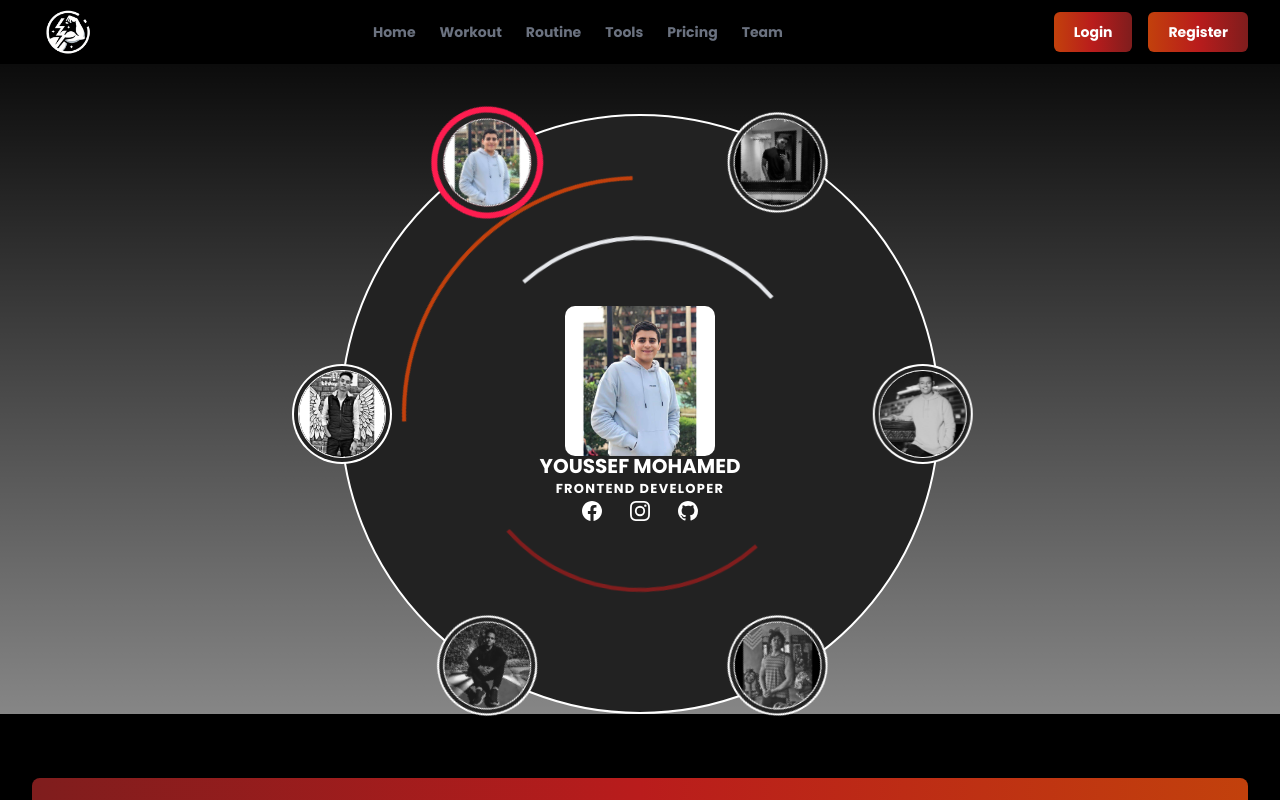
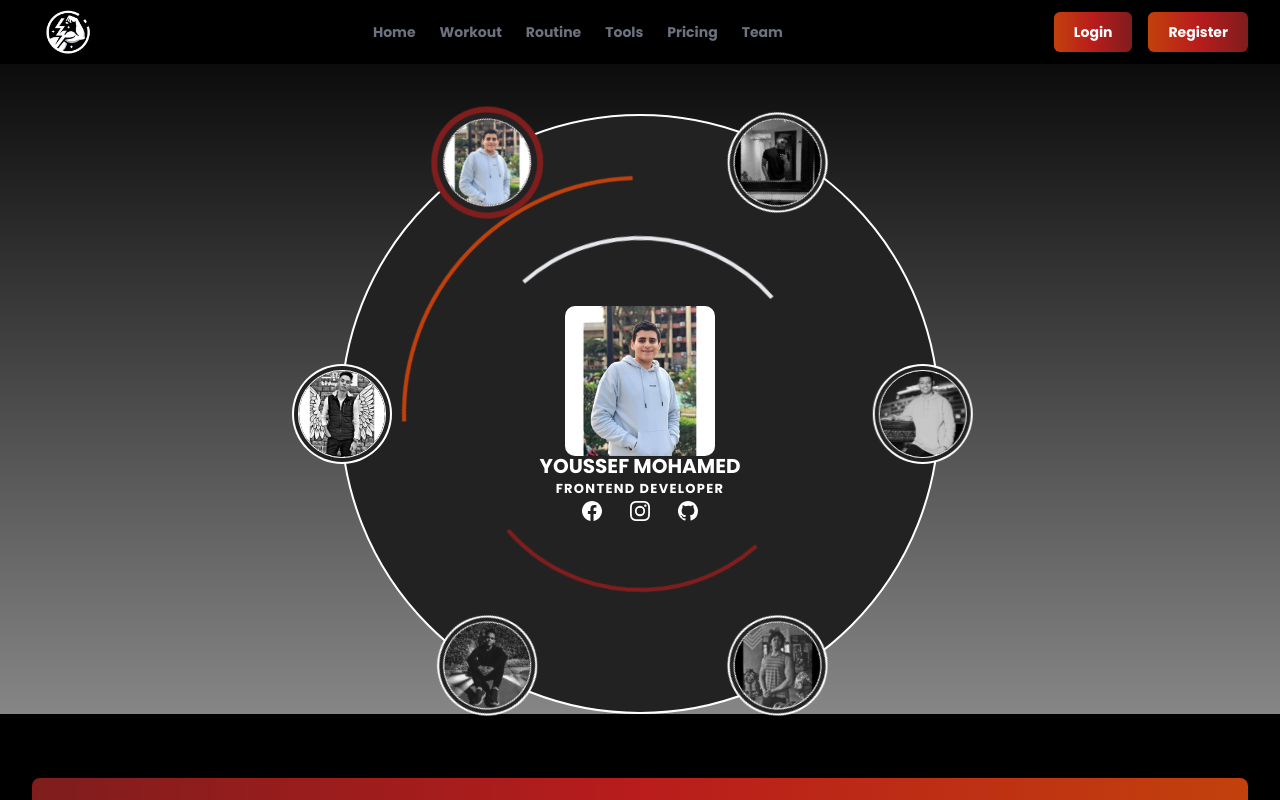
Before and after one commit to seifashraf001/muscle-gen-buildable, a Next.js app: page /Team in a window 1280 px wide. Shown: the top 800 px of the page. Built offline with nearby package versions, Linux system fonts and the light colour scheme; no server answers.

Commit message:
changed lines colors in the team page

```diff
--- a/app/Team/page.css
+++ b/app/Team/page.css
@@ -45,7 +45,7 @@
 }
 
 .container .icon .imgbx.active {
-  box-shadow: 0 0 0 6px #222, 0 0 0 12px #ff1d50;
+  box-shadow: 0 0 0 6px #222, 0 0 0 12px #801d1d;
 }
 
 .container .icon .imgbx img {
```
